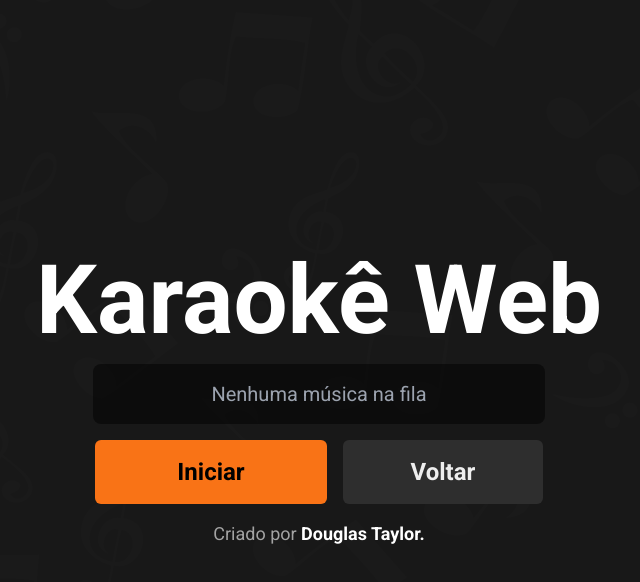
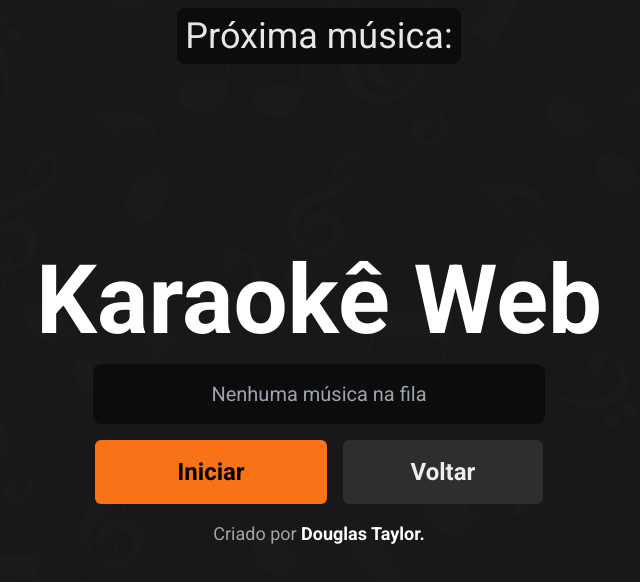
Before and after one commit to douglastaylorb/busca-musicas-karaoke, a Vue app: page /karaoke in a window 1280 px wide. Shown: the top 582 px of the page, without its empty margins (321-961 px from the left). Built offline with nearby package versions, Linux system fonts and the light colour scheme.

Commit message:
visualiza próxima música

```diff
--- a/src/components/Karaoke.vue
+++ b/src/components/Karaoke.vue
@@ -1,4 +1,10 @@
 <template>
+  <!-- adicionar as próximas musicas e o texto deve ter uma sombra -->
+  <div class="text-4xl text-gray-200 absolute top-2 left-50 flex flex-col gap-2 z-50 items-center text-shadow-lg bg-black bg-opacity-50 p-2 rounded-lg">
+    <div class="flex flex-row gap-2">
+      <span>Próxima música: {{ musicasInfo[filaMusicas[0]]?.titulo || '' }}</span>
+    </div>
+  </div>
   <div class="karaoke-container flex flex-col items-center justify-center text-center text-white">
     <h1 class="mb-4 text-8xl max-md:text-6xl max-sm:text-5xl">Karaokê Web</h1>
 
```
